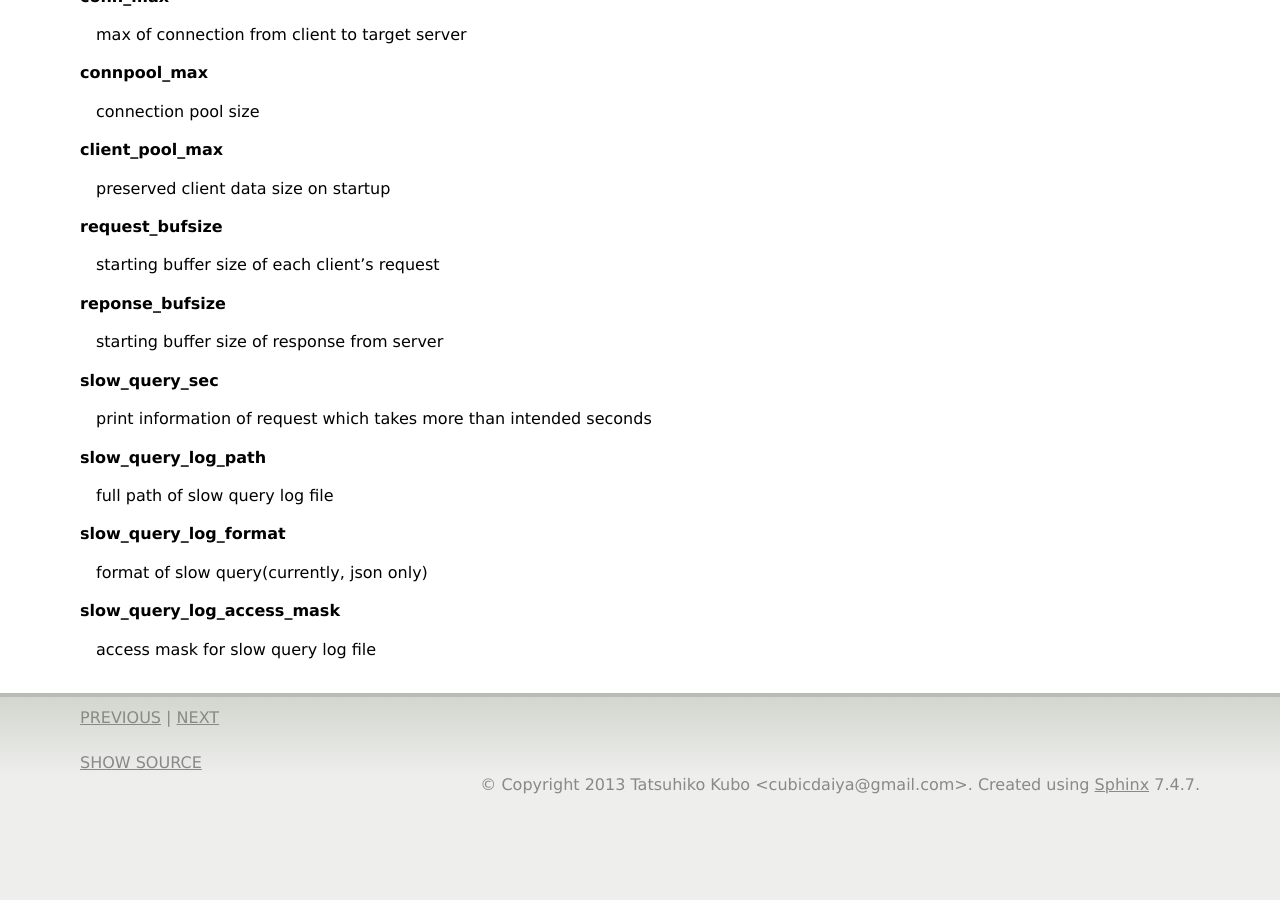
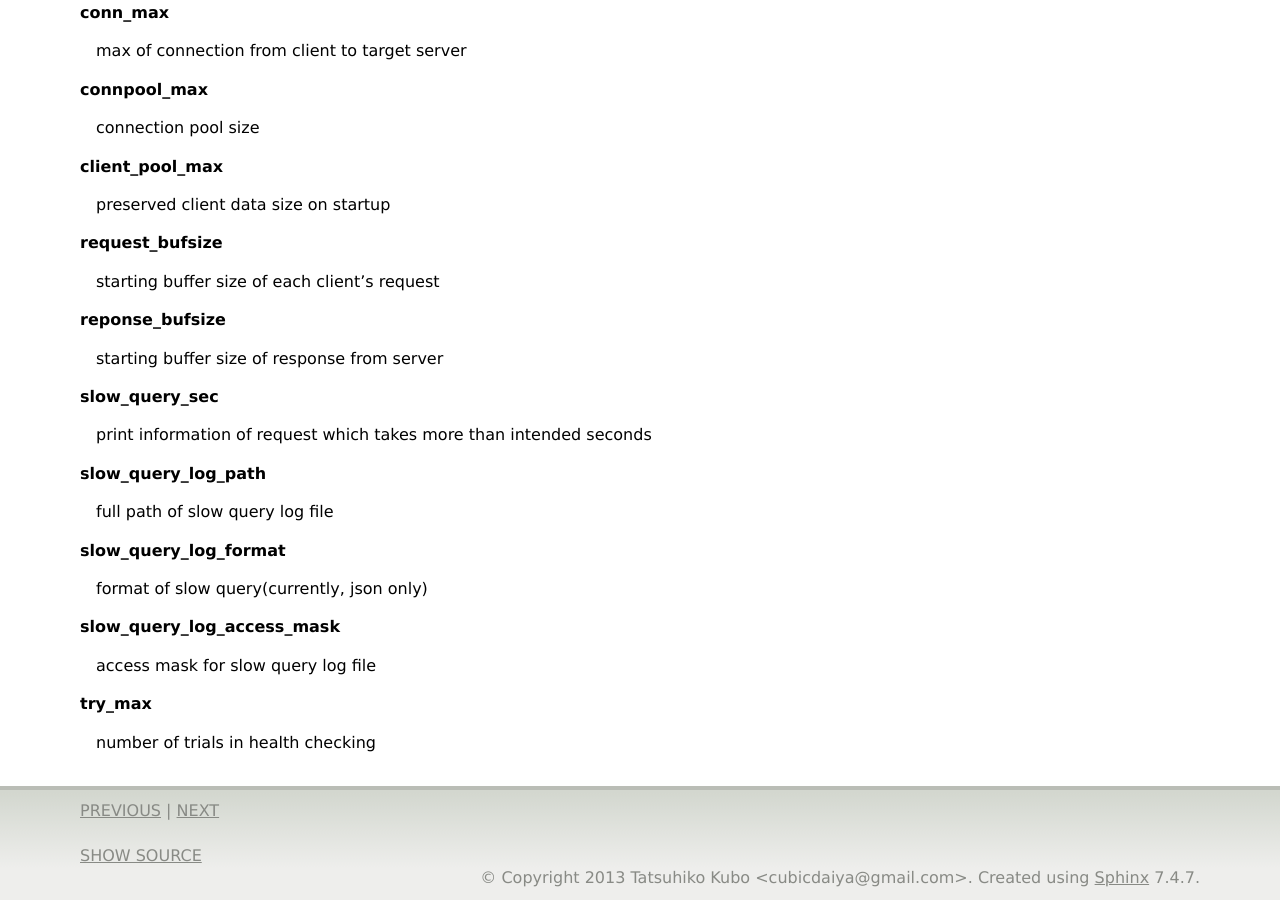
Before and after one commit to cubicdaiya/neoagent, a Sphinx documentation site: the page built from doc/source/jsonconf.rst, in a window 1280 px wide and 900 px high, scrolled down 1773 px. Built offline with Sphinx 7.4.7, drawn with Linux system fonts in a browser that asks for light colours; before the commit the page ends 2580 px from its top, so only the background shows below that.

Commit message:
update doc

```diff
--- a/doc/source/jsonconf.rst
+++ b/doc/source/jsonconf.rst
@@ -36,6 +36,7 @@
              "slow_query_log_path":"/var/log/neoagent_slow.log",
              "slow_query_log_format":"json"
              "slow_query_log_access_mask":"0666",
+             "try_max":3,
          }
      ]
  }
@@ -131,3 +132,7 @@
 **slow_query_log_access_mask**
 
  access mask for slow query log file
+
+**try_max**
+
+ number of trials in health checking
```
